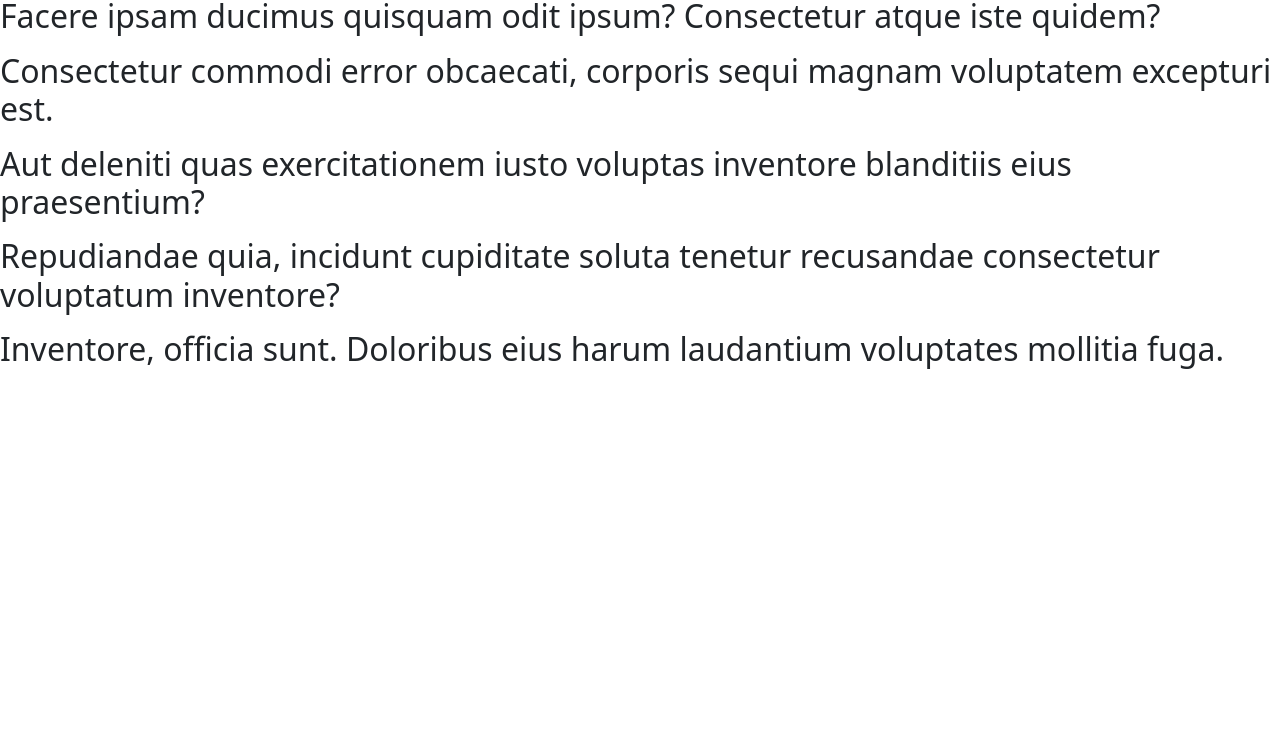
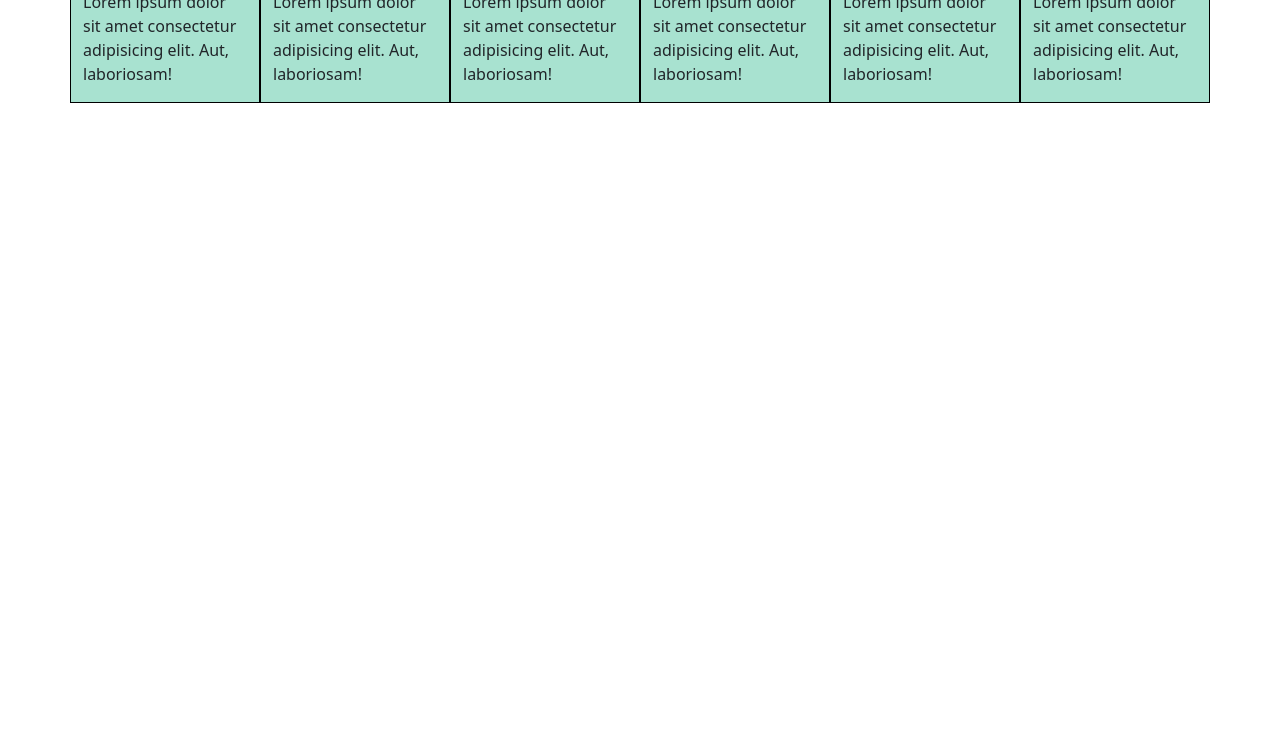
Before and after one commit to johnymielony1/Bootstrap-Grid, a plain HTML site: page index.html in a window 1280 px wide. Shown: the part 57-800 px from the top of the page. Drawn offline with nearby package versions, Linux system fonts and the light colour scheme.

Commit message:
RWD implemented

```diff
--- /dev/null
+++ b/css/style.css
@@ -0,0 +1,4 @@
+article {
+    background-color: rgb(168, 226, 208);
+    border: 1px solid black;
+}
--- a/index.html
+++ b/index.html
@@ -4,40 +4,37 @@
     <meta charset="UTF-8">
     <meta name="viewport" content="width=device-width, initial-scale=1.0">
     <link href="https://cdn.jsdelivr.net/npm/bootstrap@5.0.0-beta1/dist/css/bootstrap.min.css" rel="stylesheet" integrity="sha384-giJF6kkoqNQ00vy+HMDP7azOuL0xtbfIcaT9wjKHr8RbDVddVHyTfAAsrekwKmP1" crossorigin="anonymous">
+    <link rel="stylesheet" href="/css/style.css">
     <title>Bootstrap zadanie</title>
 </head>
 <body>
-    <section>
-        <article>
-            <h2>
+    <section class="container">
+        <div class="row">
+            <article class="col-12 col-md-6 col-lg-4 col-xl-2">
+                <h2>Tytuł</h2>
                 <p>Lorem ipsum dolor sit amet consectetur adipisicing elit. Aut, laboriosam!</p>
-            </h2>
             </article>
-        <article>
-            <h2>
-                <p>Facere ipsam ducimus quisquam odit ipsum? Consectetur atque iste quidem?</p>
-            </h2>
+            <article class="col-12 col-md-6 col-lg-4 col-xl-2">
+                <h2>Tytuł</h2>
+                <p>Lorem ipsum dolor sit amet consectetur adipisicing elit. Aut, laboriosam!</p>
             </article>
-        <article>
-            <h2>
-                <p>Consectetur commodi error obcaecati, corporis sequi magnam voluptatem excepturi est.</p>
-            </h2>
+            <article class="col-12 col-md-6 col-lg-4 col-xl-2">
+                <h2>Tytuł</h2>
+                <p>Lorem ipsum dolor sit amet consectetur adipisicing elit. Aut, laboriosam!</p>
             </article>
-        <article>
-            <h2>
-                <p>Aut deleniti quas exercitationem iusto voluptas inventore blanditiis eius praesentium?</p>
-            </h2>
+            <article class="col-12 col-md-6 col-lg-4 col-xl-2">
+                <h2>Tytuł</h2>
+                <p>Lorem ipsum dolor sit amet consectetur adipisicing elit. Aut, laboriosam!</p>
             </article>
-        <article>
-            <h2>
-                <p>Repudiandae quia, incidunt cupiditate soluta tenetur recusandae consectetur voluptatum inventore?</p>
-            </h2>
+            <article class="col-12 col-md-6 col-lg-4 col-xl-2">
+                <h2>Tytuł</h2>
+                <p>Lorem ipsum dolor sit amet consectetur adipisicing elit. Aut, laboriosam!</p>
             </article>
-        <article>
-            <h2>
-                <p>Inventore, officia sunt. Doloribus eius harum laudantium voluptates mollitia fuga.</p>
-            </h2>
+            <article class="col-12 col-md-6 col-lg-4 col-xl-2">
+                <h2>Tytuł</h2>
+                <p>Lorem ipsum dolor sit amet consectetur adipisicing elit. Aut, laboriosam!</p>
             </article>
+            </div>
     </section>
 </body>
 </html>
```
Lines whose indentation alone changed are shown as unchanged.
